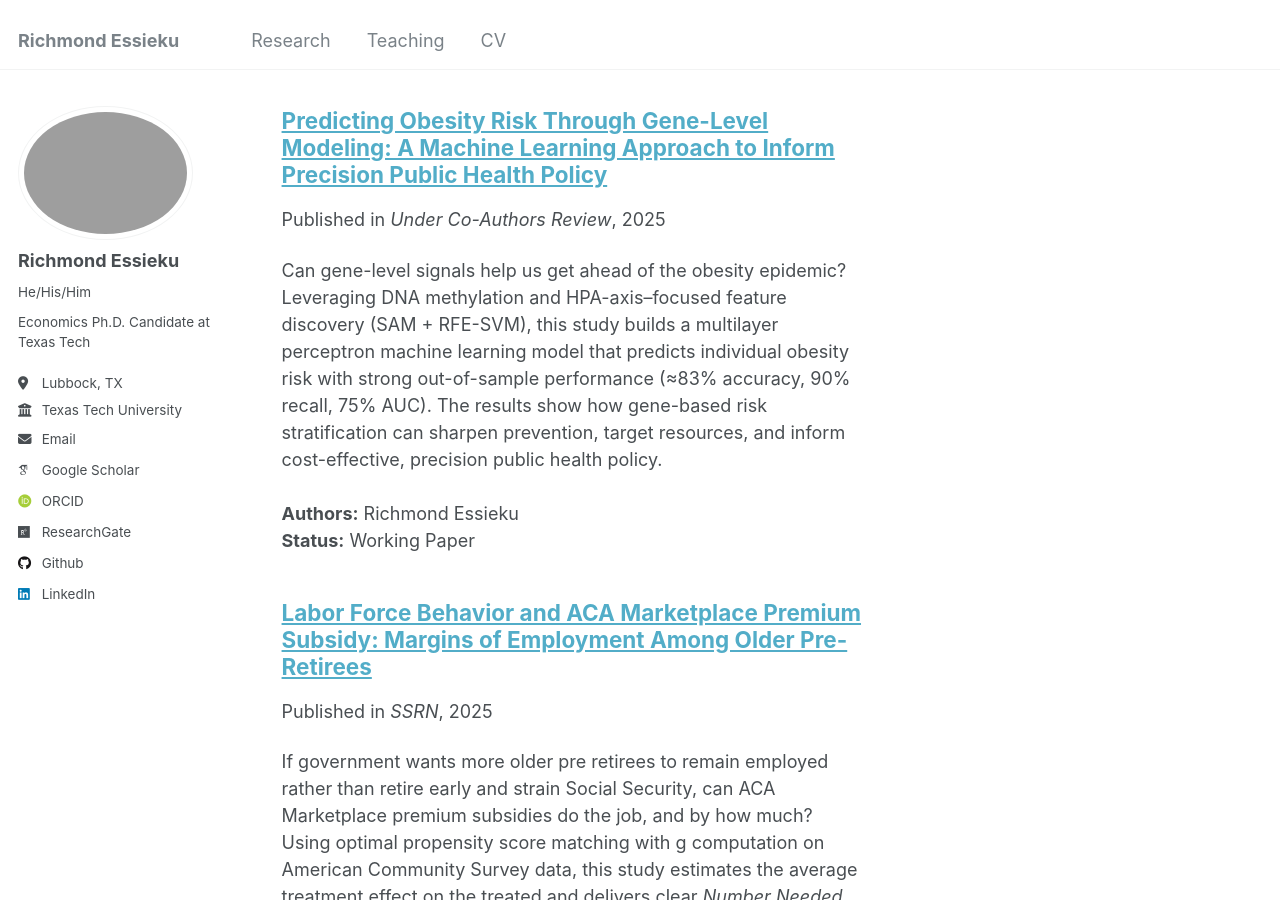
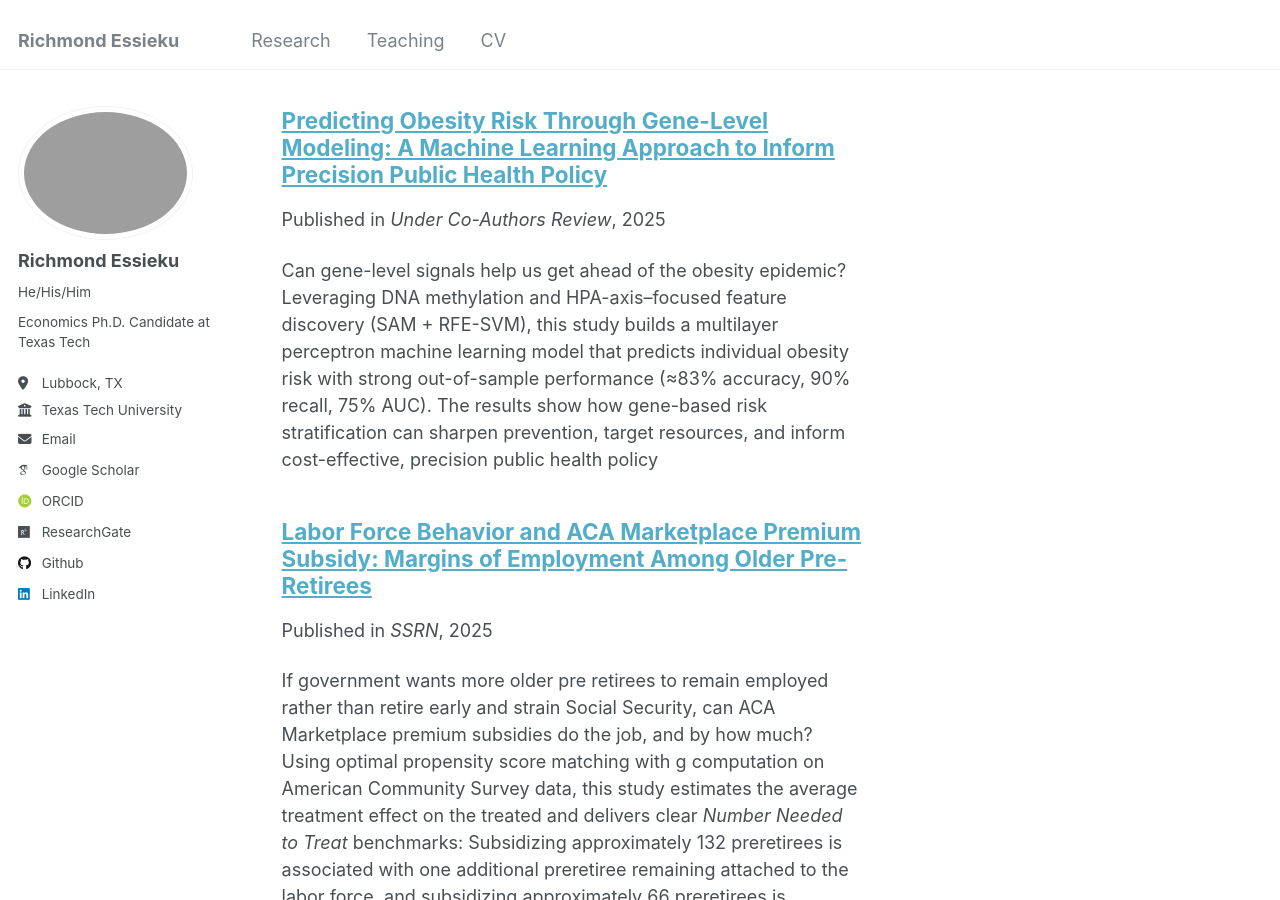
Before and after one commit to essieku/essieku.github.io, a Jekyll site: the page built from _pages/publications.html, in a window 1280 px wide and 900 px high, scrolled down 2300 px. Built offline with Jekyll 4.4.1, drawn with Linux system fonts in a browser that asks for light colours; some web fonts are replaced.

Commit message:
Update Others2.md

```diff
--- a/_publications/Others2.md
+++ b/_publications/Others2.md
@@ -3,7 +3,7 @@ title: "Predicting Obesity Risk Through Gene-Level Modeling: A Machine Learning
 collection: publications
 category: working-paper
 permalink: /publication/gene-obesity-ml
-excerpt: 'Can gene-level signals help us get ahead of the obesity epidemic? Leveraging DNA methylation and HPA-axis–focused feature discovery (SAM + RFE-SVM), this study builds a multilayer perceptron machine learning model that predicts individual obesity risk with strong out-of-sample performance (≈83% accuracy, 90% recall, 75% AUC). The results show how gene-based risk stratification can sharpen prevention, target resources, and inform cost-effective, precision public health policy. <br><br><strong>Authors:</strong> Richmond Essieku<br><strong>Status:</strong> Working Paper'
+excerpt: 'Can gene-level signals help us get ahead of the obesity epidemic? Leveraging DNA methylation and HPA-axis–focused feature discovery (SAM + RFE-SVM), this study builds a multilayer perceptron machine learning model that predicts individual obesity risk with strong out-of-sample performance (≈83% accuracy, 90% recall, 75% AUC). The results show how gene-based risk stratification can sharpen prevention, target resources, and inform cost-effective, precision public health policy'
 date: 2025-07-20
 venue: 'Under Co-Authors Review'
 authors: 'Richmond Essieku'
```
